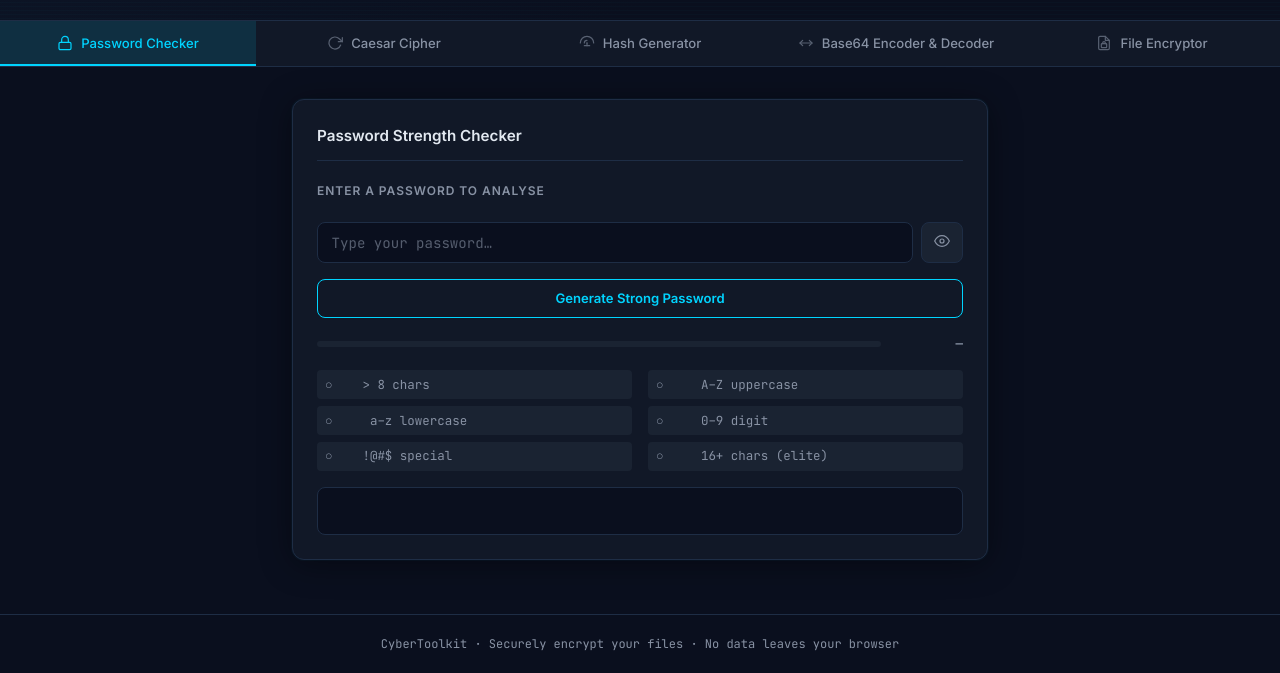
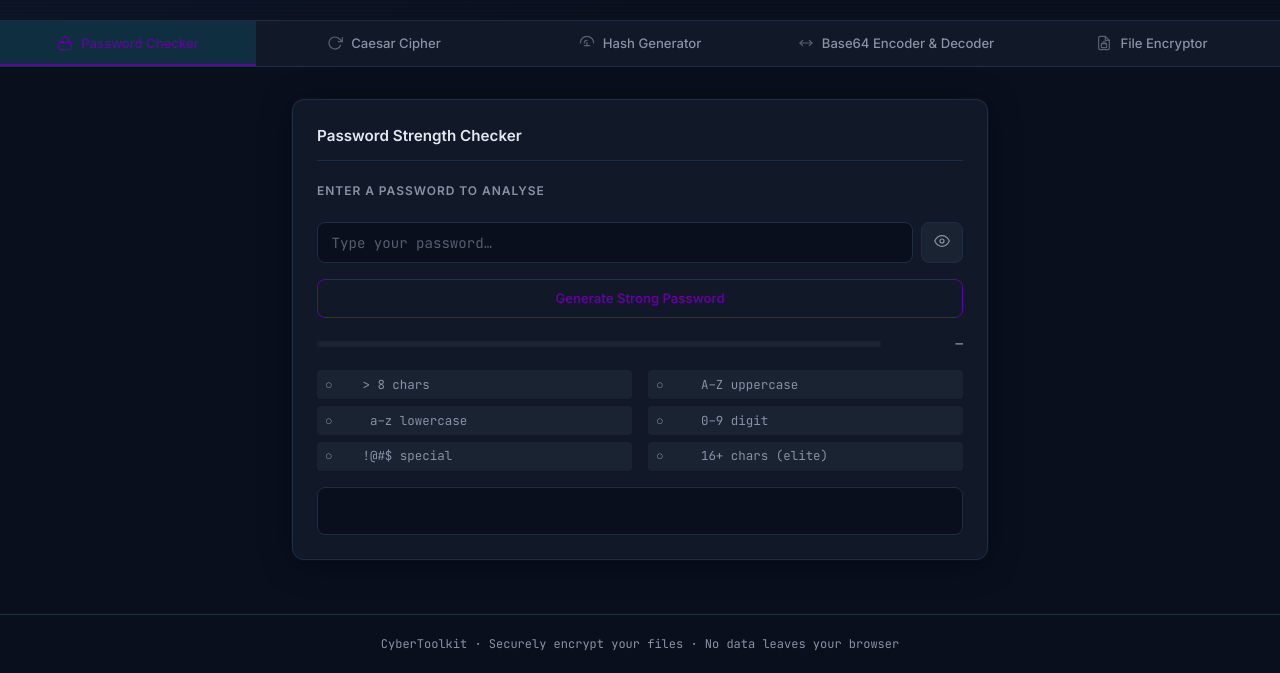
Before and after one commit to IS-PROJECT-2026/encryption-toolkit-150377, a plain HTML site: page index.html in a window 1280 px wide. Shown: the part 127-800 px from the top of the page. Drawn offline with Linux system fonts and the light colour scheme.

Commit message:
style(theme): updating text accent colour from light blue to purple

```diff
--- a/style.css
+++ b/style.css
@@ -3,7 +3,7 @@
   --surface:      #111827;
   --surface-2:    #1a2332;
   --border:       #1e2d45;
-  --accent:       #00d4ff;
+  --accent:       #6102a0;
   --accent-dim:   rgba(0, 212, 255, 0.12);
   --accent-glow:  rgba(0, 212, 255, 0.25);
   --text:         #e2e8f0;
```
